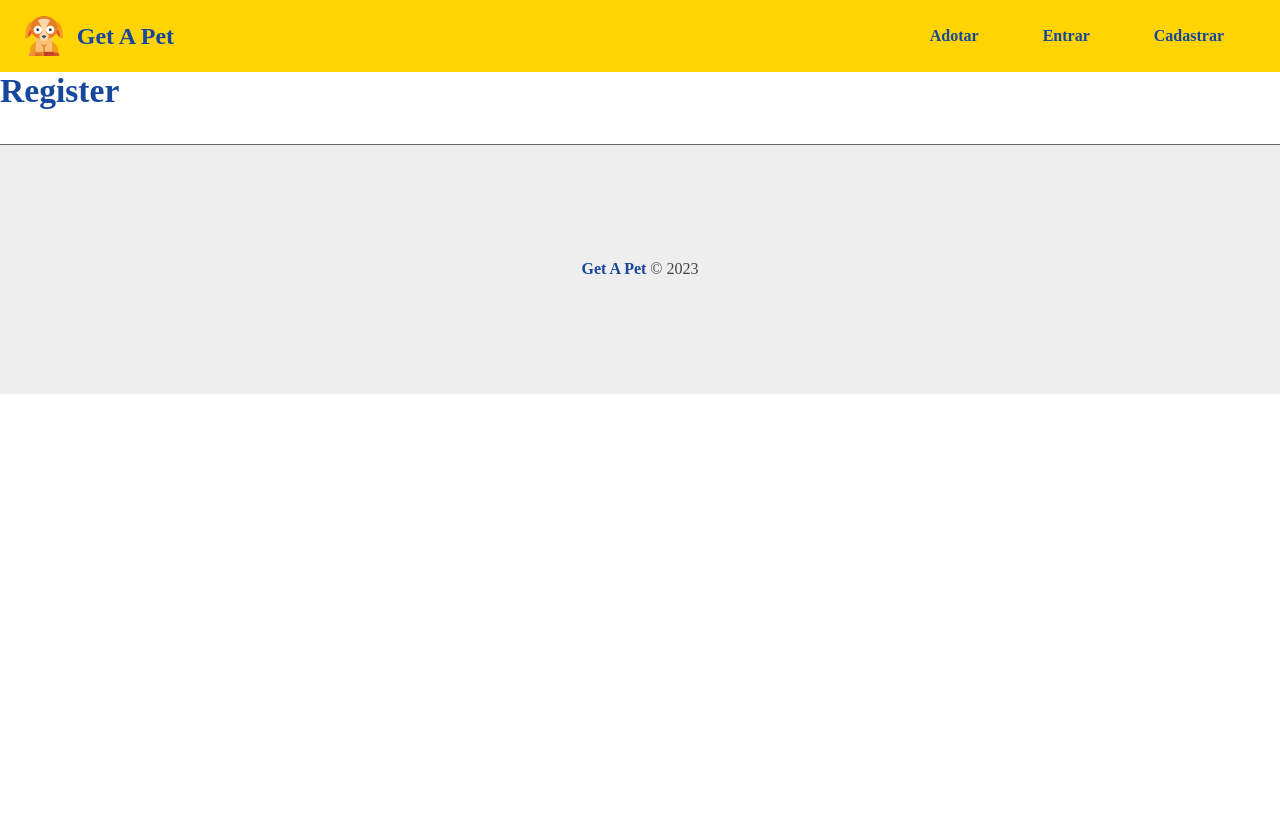
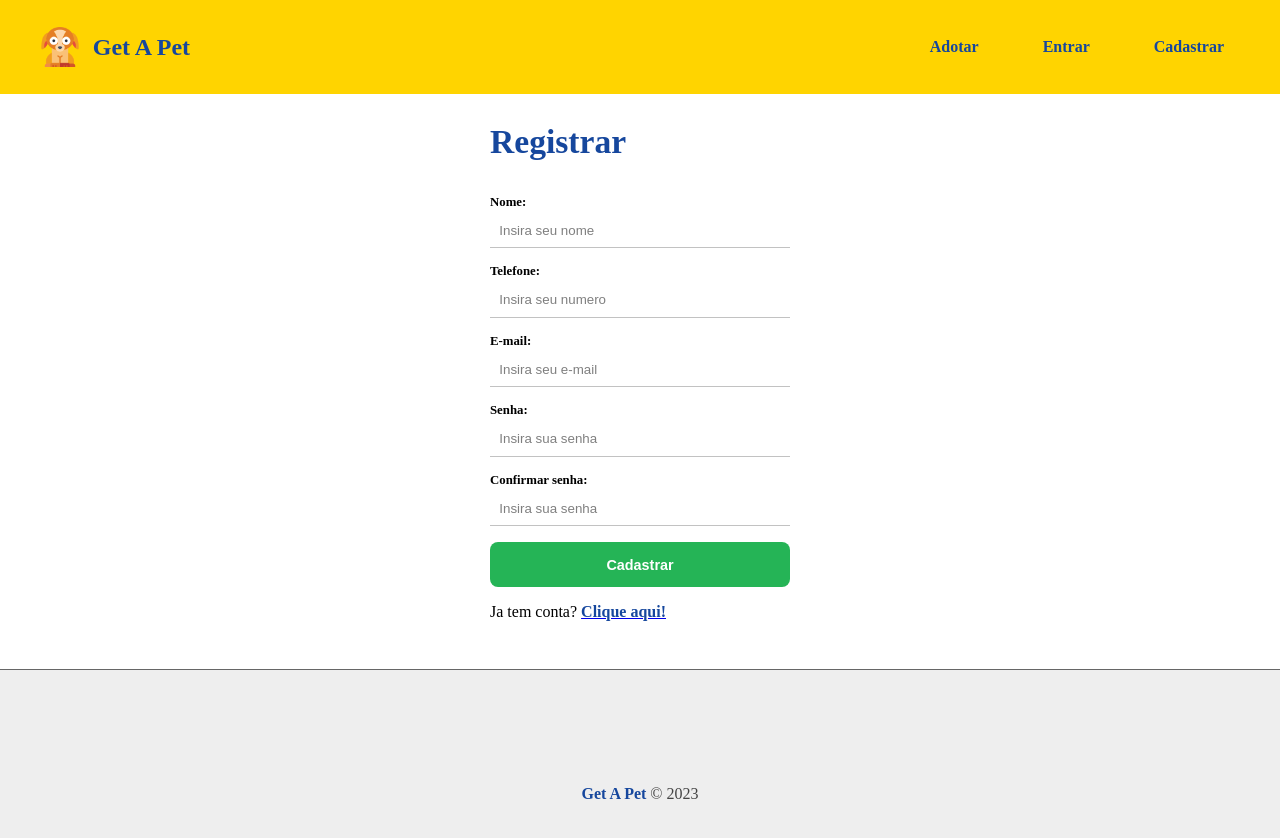
Before and after one commit to pemauric/getapet-react, a React (Create React App) app: page /register in a window 1280 px wide. Shown: the top 838 px of the page. Before the commit the page ends 800 px from the top, so only its background shows below. Built offline with nearby package versions, Linux system fonts and the light colour scheme.

Commit message:
added input and form components in Auth/Register.js

```diff
--- a/src/App.js
+++ b/src/App.js
@@ -6,17 +6,20 @@ import Footer from "./components/layouts/Footer";
 import Login from "./components/pages/Auth/Login";
 import Register from "./components/pages/Auth/Register"
 import Home from "./components/pages/Home";
+import Container from "./components/layouts/Container"
 
 
 function App() {
   return (
     <Router>
       <Navbar />
-      <Routes>
-        <Route path="/login" element={<Login />} />
-        <Route path="/" element={<Home />}/>
-        <Route path="/register" element={<Register />}/>
-      </Routes>
+      <Container>
+        <Routes>
+          <Route path="/login" element={<Login />} />
+          <Route path="/" element={<Home />}/>
+          <Route path="/register" element={<Register />}/>
+        </Routes>
+      </Container>
       <Footer />
     </Router>
   );
--- /dev/null
+++ b/src/components/form/Form.module.css
@@ -0,0 +1,12 @@
+.form_container {
+    max-width: 300px;
+    margin: 0 auto;
+    background-color: #fff;
+    border-radius: 15px;
+    margin-top: .8em;
+}
+
+.form_container p {
+    margin-top: 1em;
+
+}
--- /dev/null
+++ b/src/components/form/Input.js
@@ -0,0 +1,12 @@
+import styles from  './Input.module.css'
+
+function Input({type, text, name, placeholder, handleOneChange, value, multiple }) {
+    return (
+        <div className={styles.form_control}>
+            <label htmlFor={name}>{text}:</label>
+            <input type={type} name={name} id={name} placeholder={placeholder} onChange={handleOneChange} value={value} {...(multiple ? {multiple} : '')} />
+        </div>
+    )
+}
+
+export default Input
--- /dev/null
+++ b/src/components/form/Input.module.css
@@ -0,0 +1,28 @@
+.form_control {
+    display: flex;
+    flex-direction: column;
+    margin-bottom: 1em;
+}
+
+.form_control label {
+    margin-bottom: .3em;
+    font-weight: bold;
+    font-size: .8em;
+}
+
+.form_control input {
+    padding: .7em;
+    border-bottom: 1px solid #9999;
+    border-top: none;
+    border-left: none;
+    border-right: none;
+}
+
+
+.form_control input:focus {
+    outline: none;
+}
+
+.form_control input::placeholder {
+    color: #7f7f7f;
+}
--- /dev/null
+++ b/src/components/form/InputSubmit.js
@@ -0,0 +1,9 @@
+import styles from  './InputSubmit.module.css'
+
+function InputSubmit({className, type, value}) {
+    return (
+        <input type={type} className={styles.submit} value={value}/>
+    )
+}
+
+export default InputSubmit
--- /dev/null
+++ b/src/components/form/InputSubmit.module.css
@@ -0,0 +1,20 @@
+.submit {
+    border-radius: 8px;
+    background-color: #25b456;
+    color: white;
+    border: none;
+    cursor: pointer;
+    display: flex;
+    justify-content: center;
+    align-items: center;
+    padding: 1em;
+    min-width: 90px;
+    width: 100%;
+    font-weight: bold;
+    font-size: .9em;
+    transition: .8s
+}
+
+.submit:hover {
+    background-color: #1c8a42;
+}
--- a/src/components/layouts/Container.module.css
+++ b/src/components/layouts/Container.module.css
@@ -1,6 +1,6 @@
 .container {
-    min-height: 60vh;
-    padding: 1em 2em 3em;
+    min-height: 70vh;
+    padding: 1em  2em 3em;
     max-width: 1200px;
     margin: 0 auto;
 }
--- a/src/components/layouts/Navbar.js
+++ b/src/components/layouts/Navbar.js
@@ -7,10 +7,12 @@ import styles from "./Navbar.module.css"
 function Navbar() {
     return (
         <nav className={styles.navbar}>
-            <div className={styles.navbar_logo}>
-                <img src={Logo} alt="Get A Pet" />
-                <h2>Get A Pet</h2>
-            </div>
+            <Link to="/">
+                <div className={styles.navbar_logo}>
+                    <img src={Logo} alt="Get A Pet" />
+                    <h2>Get A Pet</h2>
+                </div>
+            </Link>
             <ul>
                 <li>
                     <Link to={"/"}>Adotar</Link>
--- a/src/components/layouts/Navbar.module.css
+++ b/src/components/layouts/Navbar.module.css
@@ -1,7 +1,7 @@
 .navbar {
     display: flex;
     justify-content: space-between;
-    padding: 1em 1.5em;
+    padding: 1em 1.5em ;
     background-color: #FFD400;
     color: #16479d;
 }
--- a/src/components/pages/Auth/Register.js
+++ b/src/components/pages/Auth/Register.js
@@ -1,7 +1,78 @@
+import {useState} from 'react'
+
+import Input from '../../form/Input'
+
+import InputSubmit from '../../form/InputSubmit';
+import styles from '../../form/Form.module.css';
+
+
+import {Link} from  'react-router-dom'
+
 function Register() {
+
+    const [user, setUser] = useState({})
+
+    function handleChange(e) {
+        setUser({...user, [e.target.name]: e.target.value})
+    }
+
+    function handleSubmit(e) {
+        e.preventDefault()
+        console.log(user)
+    }
+
     return (
-        <section>
-            <h1>Register</h1>
+        <section className={styles.form_container}>
+            <h1>Registrar</h1>
+            <form onSubmit={handleSubmit} >
+                <Input
+                    type="text"
+                    text="Nome"
+                    name="name"
+                    placeholder="Insira seu nome"
+                    id="name"
+                    handleOneChange={handleChange}
+                />
+                <Input
+                    type="text"
+                    text="Telefone"
+                    name="phone"
+                    placeholder="Insira seu numero"
+                    id="phone"
+                    handleOneChange={handleChange}
+                />
+                <Input
+                    type="email"
+                    text="E-mail"
+                    name="email"
+                    placeholder="Insira seu e-mail"
+                    id="email"
+                    handleOneChange={handleChange}
+                />
+                <Input
+                    type="password"
+                    text="Senha"
+                    name="password"
+                    placeholder="Insira sua senha"
+                    id="password"
+                    handleOneChange={handleChange}
+                />
+                <Input
+                    type="password"
+                    text="Confirmar senha"
+                    name="confirmpassword"
+                    placeholder="Insira sua senha"
+                    id="confirmpassword"
+                    handleOneChange={handleChange}
+                />
+                <InputSubmit
+                    type="submit"
+                    value="Cadastrar"
+                />
+            </form>
+            <p>
+                Ja tem conta? <Link to="/login"><span class="bold">Clique aqui!</span></Link>
+            </p>
         </section>
     )
 }
```
